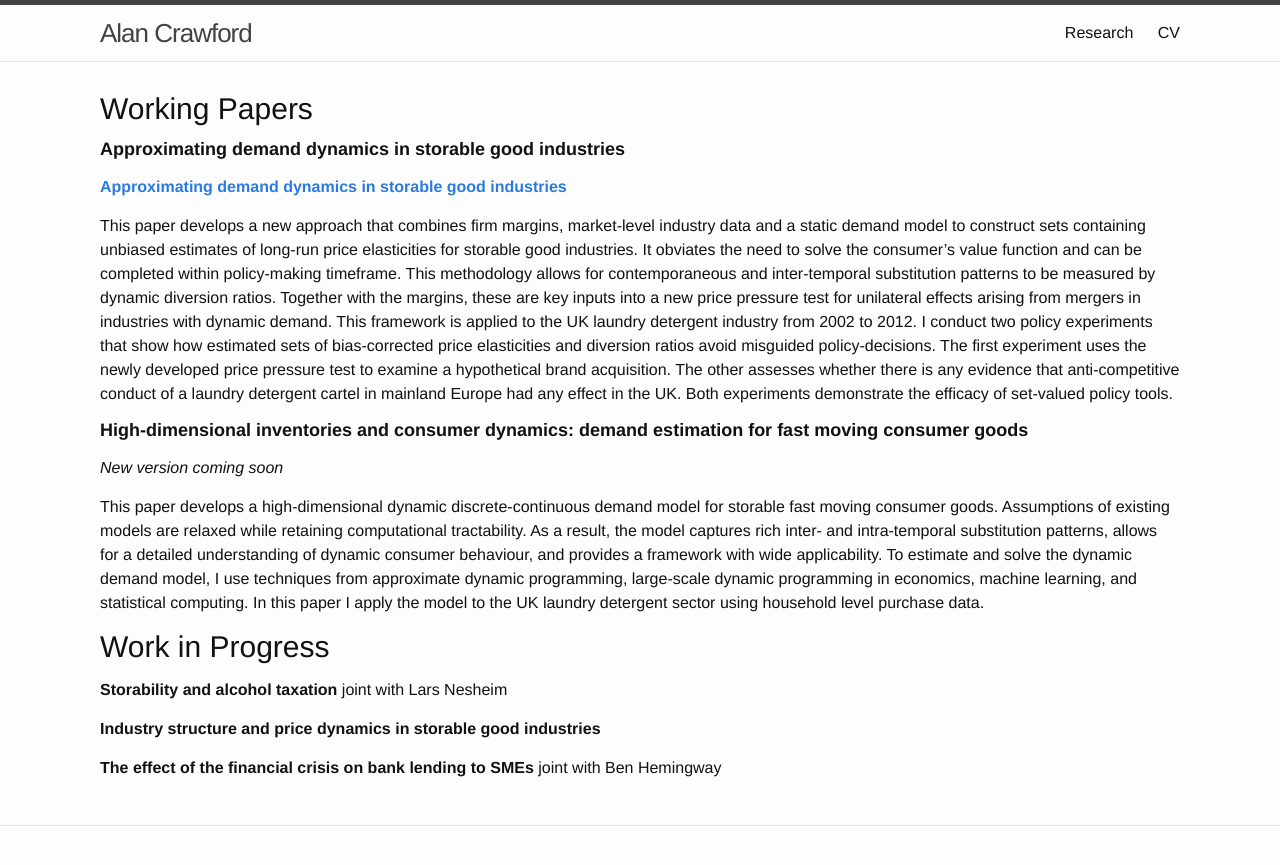
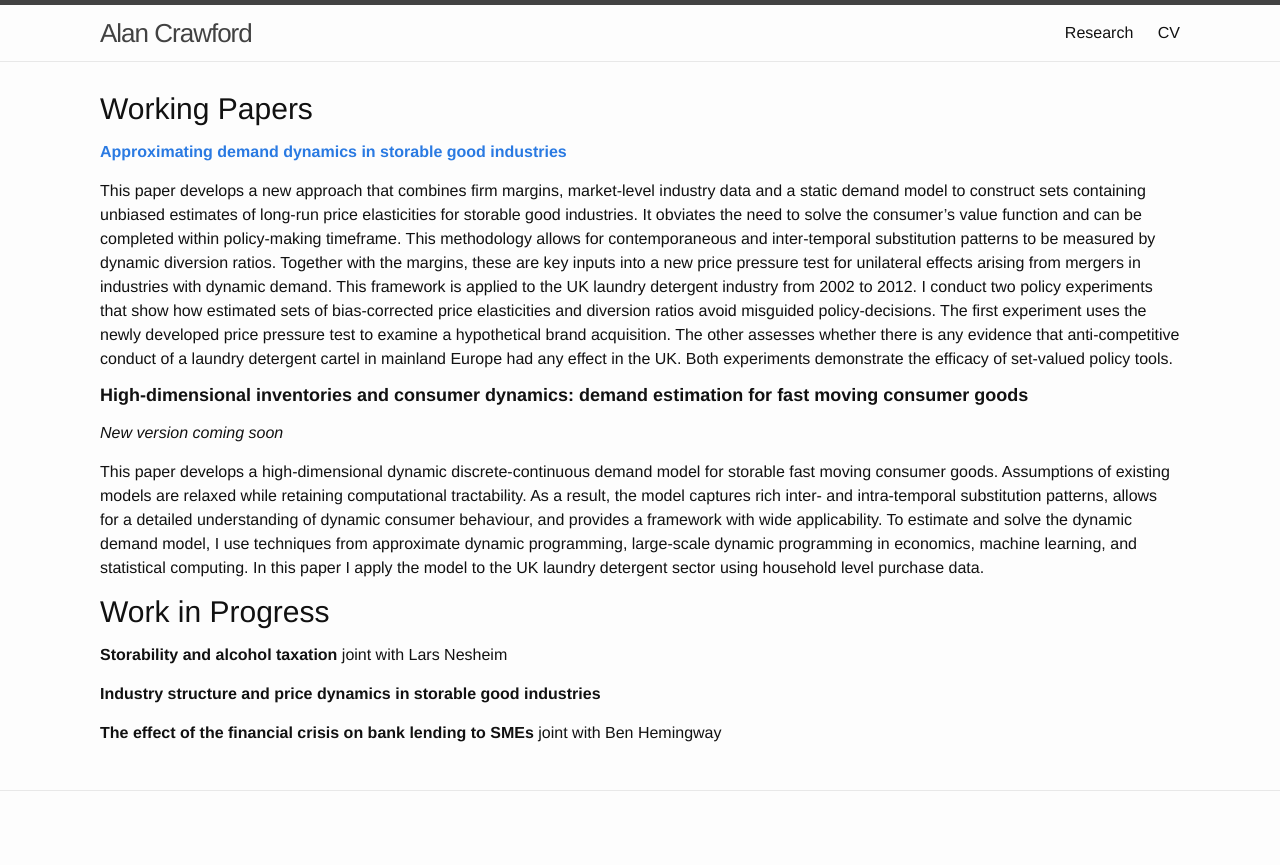
Before and after one commit to alancrawford/alancrawford.github.io, a Jekyll site: the page built from _pages/Research.md, in a window 1280 px wide. Shown: the top 865 px of the page. Built offline with Jekyll 4.4.1, drawn with Linux system fonts in a browser that asks for light colours.

Commit message:
Update working ADD paper Oct2020

```diff
--- a/_pages/Research.md
+++ b/_pages/Research.md
@@ -5,8 +5,6 @@ permalink: /Research/
 ---
 
 ## Working Papers
-
-#### Approximating demand dynamics in storable good industries
 
 **[Approximating demand dynamics in storable good industries](../assets/workingpapers/CrawfordAR (2020) Approximating Demand Dyanmics for Storable goods.pdf)**
 
```
